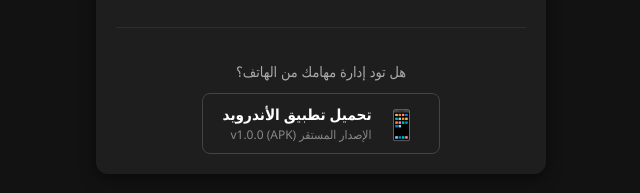
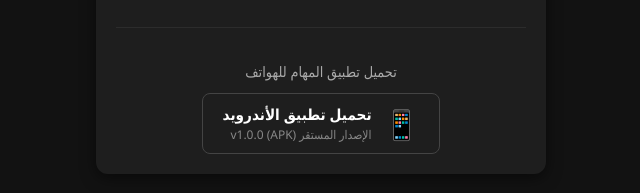
Before and after one commit to webAppLearner/SimpleToDoWebsite, a website: page public/index.html in a window 1280 px wide. Shown: the part 181-374 px from the top of the page, 319-959 px from the left. Drawn offline with nearby package versions, Linux system fonts and the light colour scheme; no server answers.

Commit message:
Update index.html

```diff
--- a/public/index.html
+++ b/public/index.html
@@ -19,7 +19,7 @@
         </div>
 
         <div class="download-section">
-            <p>هل تود إدارة مهامك من الهاتف؟</p>
+            <p> تحميل تطبيق المهام للهواتف </p>
             <a href="/app-release.apk" class="download-btn" download>
                 <span class="btn-icon">📱</span>
                 <div class="btn-text">
```
